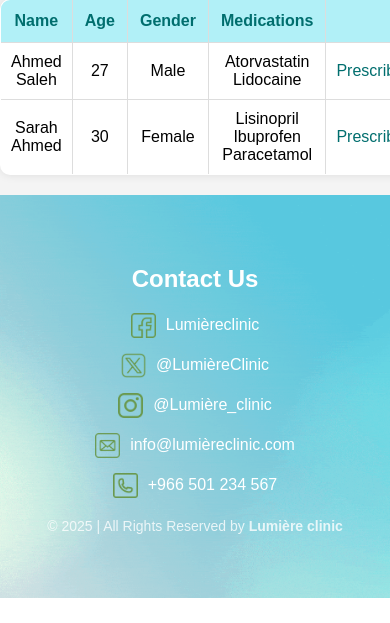
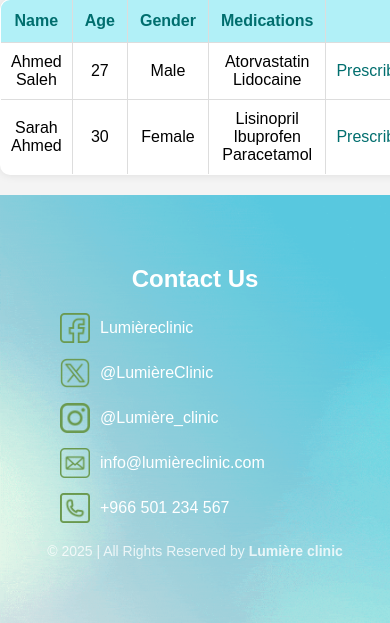
Before and after one commit to HessahAlotaibi1/Web_Project, a PHP site: the page made by html pages/doctor.html in a window 390 px wide; the page is wider, and only the part inside the window is pictured. Shown: the part 796-1419 px from the top of that part. Before the commit the page ends 1394 px from the top of that part, so only its background shows below. Run offline with PHP 8.4, Linux system fonts and the light colour scheme.

Commit message:
Update doctor.css

```diff
--- a/css/doctor.css
+++ b/css/doctor.css
@@ -143,54 +143,32 @@ button:hover {
 .prescribe:active {
   color: #04b3b3;
 }
-
+/* ========== FOOTER ========== */
 .footer {
   background-image: url("../images/Background.gif");
-  background-size: cover;
-  background-position: center;
-  background-repeat: no-repeat;
-  color: white;
+  background-size: cover;  color: white;
+  padding: 50px 20px;
   text-align: center;
-  padding: 50px 20px;
-  font-size: 18px;
-  position: relative;
-}
-
-.footer a {
-  color: #fff;
-  text-decoration: none;
-
-}
-
-.footer a:hover {
-  text-decoration: none;
-  color: #6a994e;
 }
 
 .footer h2 {
   font-size: 24px;
   margin-bottom: 20px;
-  font-weight: bold;
 }
 
 .footer ul {
   list-style: none;
-  padding: 0;
   display: flex;
   flex-wrap: wrap;
   justify-content: center;
-  gap: 20px;
-  max-width: 700px;
-  margin: auto;
+  gap: 30px;
 }
 
 .footer li {
   display: flex;
   align-items: center;
+  font-size: 16px;
   gap: 10px;
-  font-size: 18px;
-  width: 30%;
-  text-align: left;
 }
 
 .footer img {
@@ -203,22 +181,14 @@ button:hover {
   transform: scale(1.1);
 }
 
-@media (max-width: 768px) {
-  .footer ul {
-    flex-direction: column;
-    gap: 15px;
-  }
+.footer a {
+  color: white;
+  text-decoration: none;
+}
 
-  .footer li {
-    width: auto;
-    font-size: 16px;
-    justify-content: center;
-  }
-
-  .footer img {
-    width: 25px;
-    height: 25px;
-  }
+.footer a:hover {
+  color: #ffd700;
+  text-decoration: underline;
 }
 
 .copyright {
@@ -226,3 +196,24 @@ button:hover {
   font-size: 14px;
   opacity: 0.8;
 }
+
+/* ========== RESPONSIVE ========== */
+@media (max-width: 768px) {
+  .slider-container {
+    height: 300px;
+  }
+
+  .welcome-message {
+    font-size: 28px;
+  }
+
+  .specialities-container {
+    flex-direction: column;
+    align-items: center;
+  }
+
+  .footer ul {
+    flex-direction: column;
+    gap: 15px;
+  }
+}
```
